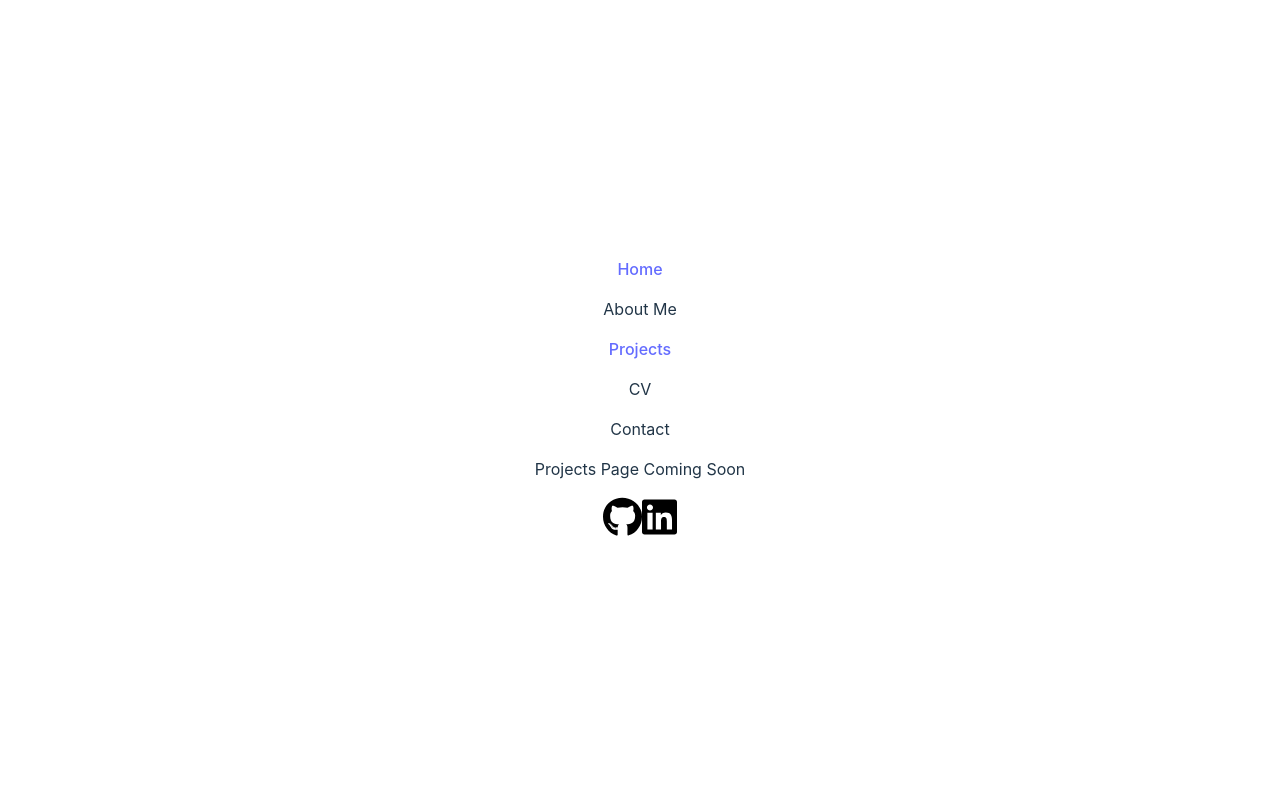
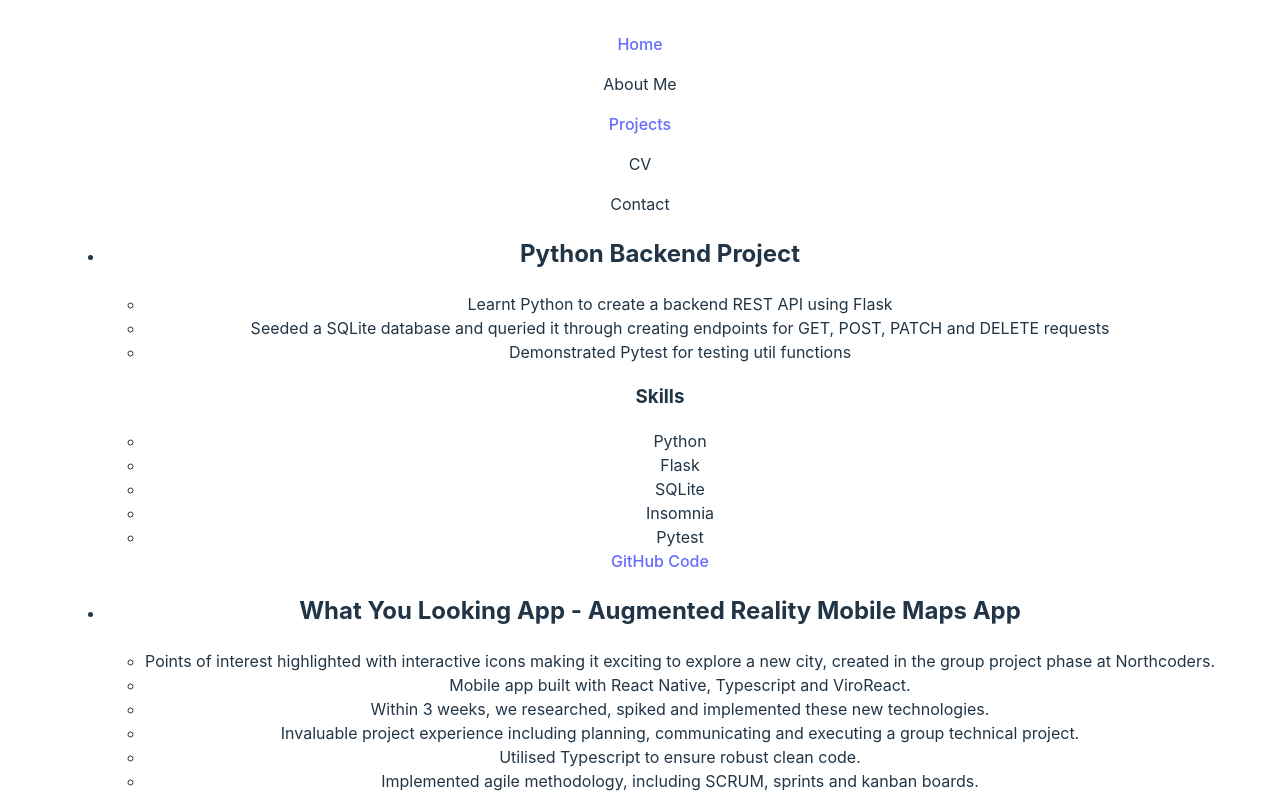
Before and after one commit to AvrilHunter/portfolio, a React (Vite) app: page /projects in a window 1280 px wide. Shown: the top 797 px of the page. Built offline with nearby package versions, Linux system fonts and the light colour scheme.

Commit message:
feat: create project card

```diff
--- a/src/App.tsx
+++ b/src/App.tsx
@@ -3,7 +3,7 @@ import "./App.css";
 import Footer from "./components/Footer";
 import Home from "./components/Home";
 import Nav from "./components/Nav";
-import Projects from "./components/Projects";
+import Projects from "./components/ProjectsAll";
 
 function App() {
   return (
--- /dev/null
+++ b/src/components/ProjectCard.tsx
@@ -0,0 +1,32 @@
+import { Project } from "../data/projectData";
+
+function ProjectCard({
+  title,
+  github,
+  skills,
+  summary,
+  demo,
+  hostedSite,
+}: Project) {
+  return (
+    <li>
+      <h2>{title}</h2>
+      <ul>
+        {summary.map((summary) => {
+          return <li key={summary}>{summary}</li>;
+        })}
+      </ul>
+      {demo ? <a href={demo}>Demo Video</a> : null}
+      {hostedSite ? <a href={hostedSite}>Hosted Site</a> : null}
+      <h3>Skills</h3>
+      <ul>
+        {skills.map((skill) => {
+          return <li key={skill}>{skill}</li>;
+        })}
+      </ul>
+      <a href={github}>GitHub Code</a>
+    </li>
+  );
+}
+
+export default ProjectCard;
--- a/src/components/Projects.tsx
+++ /dev/null
@@ -1,5 +0,0 @@
-function Projects() {
-  return <p>Projects Page Coming Soon</p>;
-}
-
-export default Projects;
--- /dev/null
+++ b/src/components/ProjectsAll.tsx
@@ -0,0 +1,23 @@
+import { projects } from "../data/projectData";
+import ProjectCard from "./ProjectCard";
+
+function Projects(): JSX.Element {
+  return (
+    <ul>
+      {projects.map((project) => {
+        return (
+          <ProjectCard
+            title={project.title}
+            summary={project.summary}
+            skills={project.skills}
+            github={project.github}
+            demo={project.demo}
+            hostedSite={project.hostedSite}
+          />
+        );
+      })}
+    </ul>
+  );
+}
+
+export default Projects;
--- /dev/null
+++ b/src/data/projectData.ts
@@ -0,0 +1,69 @@
+export type Project = {
+  title: string;
+  github: string;
+  summary: string[];
+  skills: string[];
+  demo?: string;
+  hostedSite?: string;
+};
+
+export const projects: Project[] = [
+  {
+    title: "Python Backend Project",
+    github: "https://github.com/AvrilHunter/Python-SQLite",
+    summary: [
+      "Learnt Python to create a backend REST API using Flask",
+      "Seeded a SQLite database and queried it through creating endpoints for GET, POST, PATCH and DELETE requests",
+      "Demonstrated Pytest for testing util functions",
+    ],
+    skills: ["Python", "Flask", "SQLite", "Insomnia", "Pytest"],
+  },
+  {
+    title: "What You Looking App - Augmented Reality Mobile Maps App",
+    github: "https://github.com/sausagroll90/what-you-looking-app",
+    demo: "https://northcoders.com/project-phase/what-you-looking-app",
+    summary: [
+      "Points of interest highlighted with interactive icons making it exciting to explore a new city, created in the group project phase at Northcoders.",
+      "Mobile app built with React Native, Typescript and ViroReact.",
+      "Within 3 weeks, we researched, spiked and implemented these new technologies.",
+      "Invaluable project experience including planning, communicating and executing a group technical project.",
+      "Utilised Typescript  to ensure robust clean code.",
+      "Implemented agile methodology, including SCRUM, sprints and kanban boards.",
+    ],
+    skills: ["TypeScript", "React Native", "ViroReact", "Android Studio"],
+  },
+  {
+    title: "Northcoders News, Front End Project",
+    github: "https://github.com/AvrilHunter/nc-news-project",
+    hostedSite: "https://nc-news-ah123.netlify.app/",
+    summary: [
+      "Interactive news style website built using HTML, CSS and React.",
+      "Following CRUD principles the user can sort, filter, vote, comment on and post articles.",
+      "Designed wireframes and planned component trees using Figma and Excalidraw.",
+      "Used JSX, context, state, error handling, hooks  components and routers.",
+      "Accessibility was a key consideration with exploration of several tools including Lighthouse and axaDev Tools.",
+      "Styled using CSS with responsive design considerations for various screen sizes.",
+      "User experience enhanced through optimistic rendering when appropriate.",
+    ],
+    skills: ["JavaScript", "React", "React Router", "Vite", "Axios", "Netlify"],
+  },
+  {
+    title: "Northcoders News API, Back End Project ",
+    github: "https://github.com/AvrilHunter/NC-News",
+    summary: [
+      "Created a RESTful API to access news style articles on a variety of topics, view and add comments and post votes.",
+      "Server created with Express.js and PostgreSQL.",
+      "Built with test driven development using Jest.",
+      "Thorough testing suite covering potential errors with appropriate handling. ",
+      "Utilised complex SQL queries and protected against SQL injection.",
+    ],
+    skills: [
+      "JavaScript",
+      "PSQL",
+      "Express.JS",
+      "Test Driven Development",
+      "Jest",
+      "Supertest",
+    ],
+  },
+];
```
